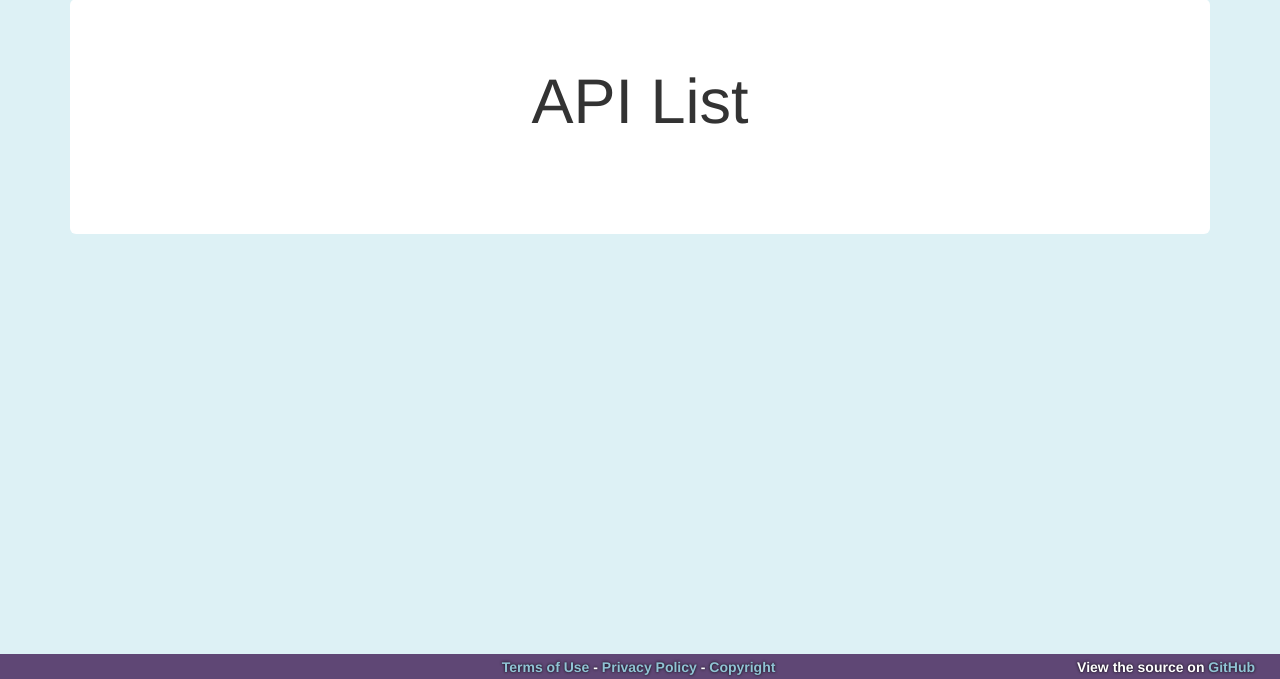
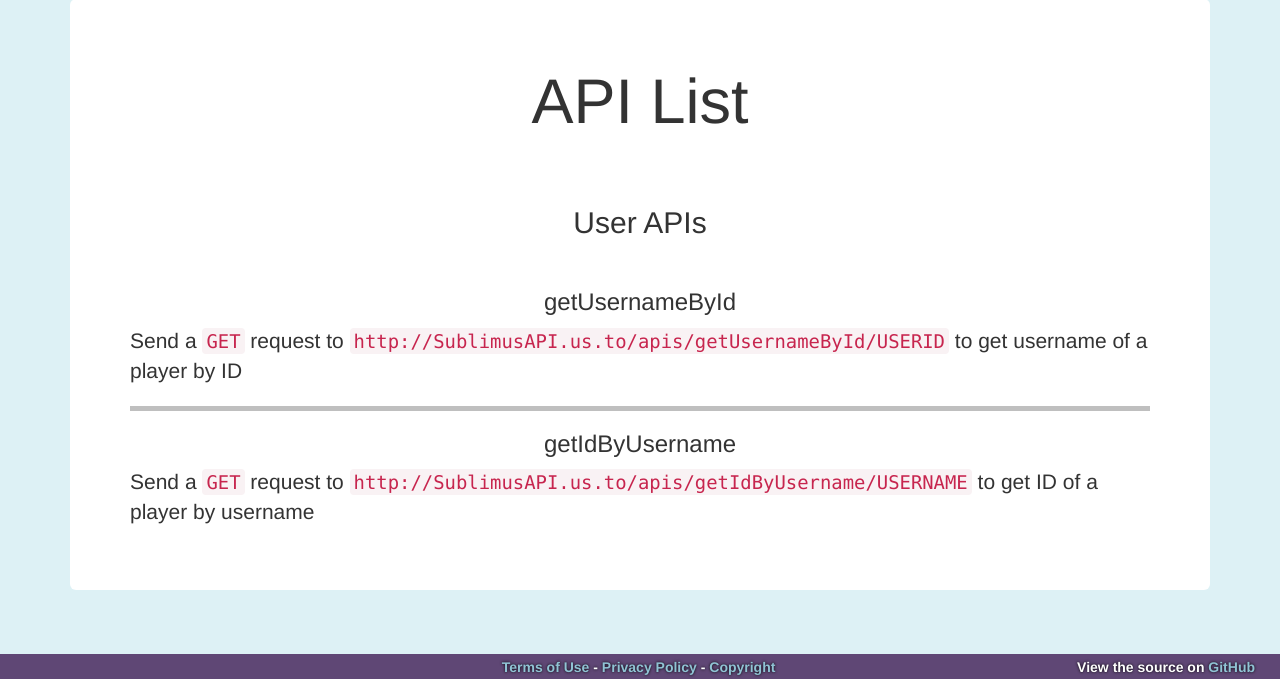
Before and after one commit to huner2/SublimusAPI, a Flask app: page /apis in a window 1280 px wide. Shown: the part 121-800 px from the top of the page. Run offline with Flask 2, Linux system fonts and the light colour scheme; some libraries are stand-ins or nearby versions.

Commit message:
GetUsernameById and GetIdByUsername along with desc

```diff
--- a/Site/main.py
+++ b/Site/main.py
@@ -114,15 +114,38 @@ def apis():
 
 @app.route('/apis/getUsernameById/<uid>', methods=['GET'])
 def getUsernameById(uid):
-    """Get user by ID"""
+	"""Get user by ID"""
+	try:
+		userpage = urllib2.urlopen("http://www.roblox.com/users/" + uid + "/profile")
+	except urllib2.HTTPError, err:
+		return jsonify({'response': err.code})
 
-    userpage = urllib2.urlopen("http://google.com")
-    page_source = userpage.read()
+	page_source = userpage.read()
 
-    #index = page_source.find("USERNAME_ID/CLASS")
-    #endIndex = page_source.find("USERNAME_END_TAG")
-    #username = page_source[index:endIndex] # Add tag length and then subtract tag length
-    return page_source
+	index = page_source.find("<h2>", page_source.find("header-title"))
+	endIndex = page_source.find("</h2>", index)
+	username = page_source[index+4:endIndex] # Add tag length
+	return jsonify({'response': 200, 'username': username})
+
+@app.route('/apis/getIdByUsername/<username>', methods=['GET'])
+def getIdByUsername(username):
+	"""Get ID by user"""
+
+	search = urllib2.urlopen("http://m.roblox.com/User/DoSearch?startRow=0&keyword="+username)
+	page_source = search.read()
+
+	index = page_source.find("alt=")
+	endIndex = page_source.find("/>", index)
+	firstUsername = page_source[index+5:endIndex-3]
+
+	if (username.lower() != firstUsername.lower()):
+		return jsonify({'response': -1337})
+
+	index = page_source.find("/users")
+	endIndex = page_source.find(">", index)
+	id = page_source[index + 7:endIndex-1]
+
+	return jsonify({'response': 200, 'id': id})
 
 def session_login(username):
     """Initializes the session with the current user's id"""
--- a/Site/static/css/main.css
+++ b/Site/static/css/main.css
@@ -150,3 +150,6 @@ textarea{
 	left: 25% !important;
 	position:relative;
 }
+#apilist > p{
+	text-align:left !important;
+}
--- a/Site/templates/apis.html
+++ b/Site/templates/apis.html
@@ -1,9 +1,16 @@
 <div class="container container-main">
   <div class="jumbotron">
-	<center>
+	<center id="apilist">
 		<h1>API List</h1>
 		<br>
 		<br>
+		<h2>User APIs</h2>
+		<br>
+		<h3>getUsernameById</h3>
+		<p>Send a <code>GET</code> request to <code>http://SublimusAPI.us.to/apis/getUsernameById/USERID</code> to get username of a player by ID</p>
+		<hr>
+		<h3>getIdByUsername</h3>
+		<p>Send a <code>GET</code> request to <code>http://SublimusAPI.us.to/apis/getIdByUsername/USERNAME</code> to get ID of a player by username</p>
 	</center>
   </div>
 </div>
```
